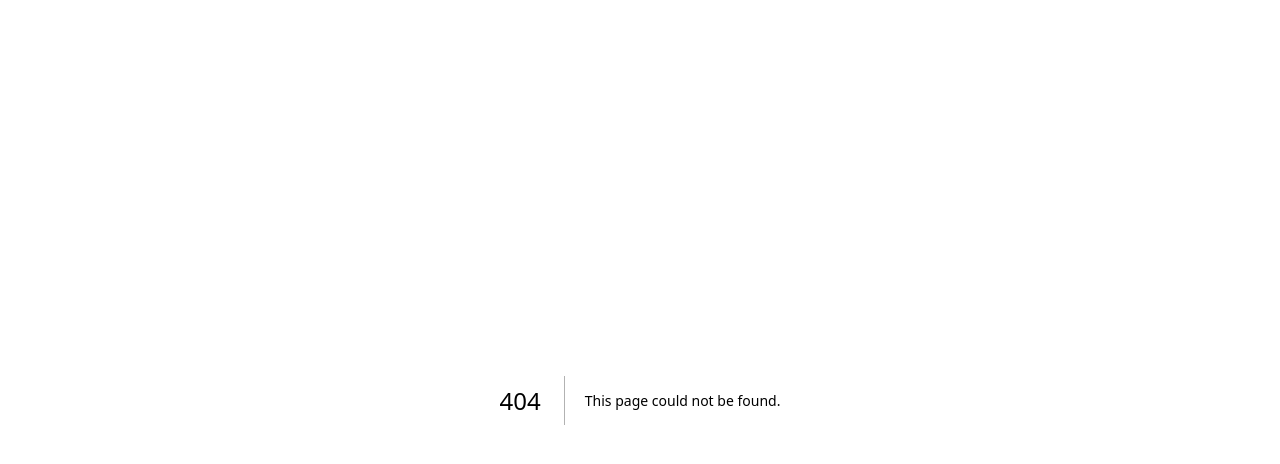
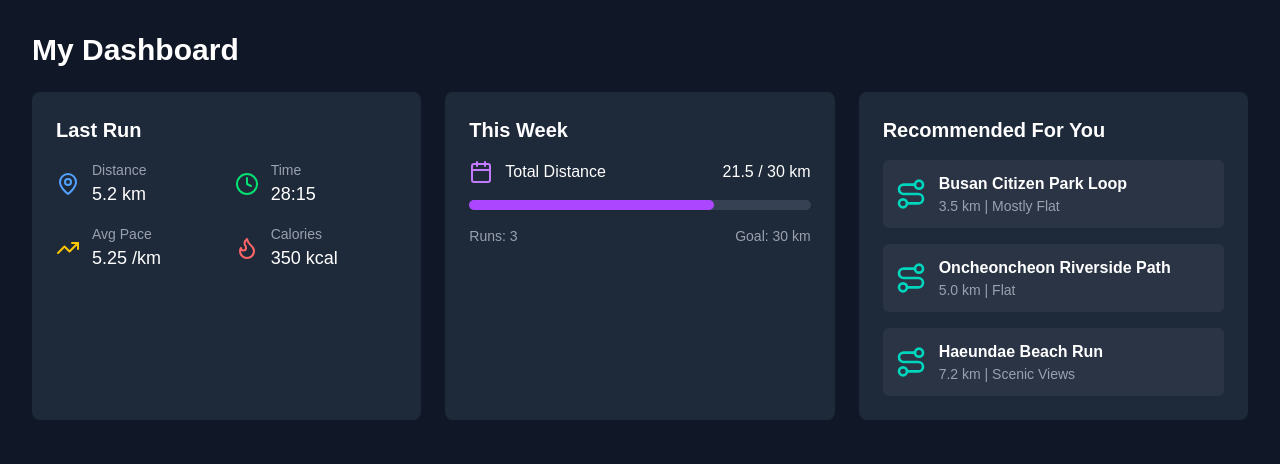
Before and after one commit to sinbin1036/runnging_mate, a Next.js app: page /dashboard in a window 1280 px wide. Before the commit this address had no page. Shown: the top 464 px of the page. Built offline with nearby package versions, Linux system fonts and the light colour scheme.

Commit message:
dashboard page

```diff
--- /dev/null
+++ b/src/app/dashboard/page.tsx
@@ -0,0 +1,223 @@
+import type { SVGProps } from "react";
+
+export default function DashboardPage() {
+  return (
+    <div className="bg-gray-900 text-white min-h-screen">
+      <main className="p-4 sm:p-6 md:p-8">
+        <h1 className="text-3xl font-bold mb-6">My Dashboard</h1>
+
+        <div className="grid grid-cols-1 md:grid-cols-2 lg:grid-cols-3 gap-6">
+          {/* Last Run Card */}
+          <div className="bg-gray-800 rounded-lg p-6">
+            <h2 className="text-xl font-semibold mb-4">Last Run</h2>
+            <div className="grid grid-cols-2 gap-4">
+              <div className="flex items-center space-x-3">
+                <MapPinIcon className="w-6 h-6 text-blue-400" />
+                <div>
+                  <p className="text-gray-400 text-sm">Distance</p>
+                  <p className="text-lg font-medium">5.2 km</p>
+                </div>
+              </div>
+              <div className="flex items-center space-x-3">
+                <ClockIcon className="w-6 h-6 text-green-400" />
+                <div>
+                  <p className="text-gray-400 text-sm">Time</p>
+                  <p className="text-lg font-medium">28:15</p>
+                </div>
+              </div>
+              <div className="flex items-center space-x-3">
+                <TrendingUpIcon className="w-6 h-6 text-yellow-400" />
+                <div>
+                  <p className="text-gray-400 text-sm">Avg Pace</p>
+                  <p className="text-lg font-medium">5.25 /km</p>
+                </div>
+              </div>
+              <div className="flex items-center space-x-3">
+                <FlameIcon className="w-6 h-6 text-red-400" />
+                <div>
+                  <p className="text-gray-400 text-sm">Calories</p>
+                  <p className="text-lg font-medium">350 kcal</p>
+                </div>
+              </div>
+            </div>
+          </div>
+
+          {/* This Week Card */}
+          <div className="bg-gray-800 rounded-lg p-6">
+            <h2 className="text-xl font-semibold mb-4">This Week</h2>
+            <div className="space-y-4">
+              <div className="flex items-center justify-between">
+                <div className="flex items-center space-x-3">
+                  <CalendarIcon className="w-6 h-6 text-purple-400" />
+                  <p>Total Distance</p>
+                </div>
+                <p className="font-medium">21.5 / 30 km</p>
+              </div>
+              <div className="w-full bg-gray-700 rounded-full h-2.5">
+                <div
+                  className="bg-purple-500 h-2.5 rounded-full"
+                  style={{ width: `${(21.5 / 30) * 100}%` }}
+                ></div>
+              </div>
+              <div className="flex items-center justify-between text-gray-400 text-sm">
+                <span>Runs: 3</span>
+                <span>Goal: 30 km</span>
+              </div>
+            </div>
+          </div>
+
+          {/* Recommended For You Card */}
+          <div className="bg-gray-800 rounded-lg p-6">
+            <h2 className="text-xl font-semibold mb-4">Recommended For You</h2>
+            <div className="space-y-4">
+              <div className="flex items-center space-x-3 bg-gray-700/50 p-3 rounded-md">
+                <RouteIcon className="w-8 h-8 text-teal-400" />
+                <div>
+                  <p className="font-semibold">Busan Citizen Park Loop</p>
+                  <p className="text-sm text-gray-400">3.5 km | Mostly Flat</p>
+                </div>
+              </div>
+              <div className="flex items-center space-x-3 bg-gray-700/50 p-3 rounded-md">
+                <RouteIcon className="w-8 h-8 text-teal-400" />
+                <div>
+                  <p className="font-semibold">Oncheoncheon Riverside Path</p>
+                  <p className="text-sm text-gray-400">5.0 km | Flat</p>
+                </div>
+              </div>
+              <div className="flex items-center space-x-3 bg-gray-700/50 p-3 rounded-md">
+                <RouteIcon className="w-8 h-8 text-teal-400" />
+                <div>
+                  <p className="font-semibold">Haeundae Beach Run</p>
+                  <p className="text-sm text-gray-400">7.2 km | Scenic Views</p>
+                </div>
+              </div>
+            </div>
+          </div>
+        </div>
+      </main>
+    </div>
+  );
+}
+
+// SVG Icons as React Components
+function MapPinIcon(props: SVGProps<SVGSVGElement>) {
+  return (
+    <svg
+      {...props}
+      xmlns="http://www.w3.org/2000/svg"
+      width="24"
+      height="24"
+      viewBox="0 0 24 24"
+      fill="none"
+      stroke="currentColor"
+      strokeWidth="2"
+      strokeLinecap="round"
+      strokeLinejoin="round"
+    >
+      <path d="M20 10c0 6-8 12-8 12s-8-6-8-12a8 8 0 0 1 16 0Z" />
+      <circle cx="12" cy="10" r="3" />
+    </svg>
+  );
+}
+
+function ClockIcon(props: SVGProps<SVGSVGElement>) {
+  return (
+    <svg
+      {...props}
+      xmlns="http://www.w3.org/2000/svg"
+      width="24"
+      height="24"
+      viewBox="0 0 24 24"
+      fill="none"
+      stroke="currentColor"
+      strokeWidth="2"
+      strokeLinecap="round"
+      strokeLinejoin="round"
+    >
+      <circle cx="12" cy="12" r="10" />
+      <polyline points="12 6 12 12 16 14" />
+    </svg>
+  );
+}
+
+function TrendingUpIcon(props: SVGProps<SVGSVGElement>) {
+  return (
+    <svg
+      {...props}
+      xmlns="http://www.w3.org/2000/svg"
+      width="24"
+      height="24"
+      viewBox="0 0 24 24"
+      fill="none"
+      stroke="currentColor"
+      strokeWidth="2"
+      strokeLinecap="round"
+      strokeLinejoin="round"
+    >
+      <polyline points="22 7 13.5 15.5 8.5 10.5 2 17" />
+      <polyline points="16 7 22 7 22 13" />
+    </svg>
+  );
+}
+
+function FlameIcon(props: SVGProps<SVGSVGElement>) {
+  return (
+    <svg
+      {...props}
+      xmlns="http://www.w3.org/2000/svg"
+      width="24"
+      height="24"
+      viewBox="0 0 24 24"
+      fill="none"
+      stroke="currentColor"
+      strokeWidth="2"
+      strokeLinecap="round"
+      strokeLinejoin="round"
+    >
+      <path d="M8.5 14.5A2.5 2.5 0 0 0 11 12c0-1.38-.5-2-1-3-1.072-2.143-.224-4.054 2-6 .5 2.5 2 4.9 4 6.5 2 1.6 3 3.5 3 5.5a7 7 0 1 1-14 0c0-1.153.433-2.294 1-3a2.5 2.5 0 0 0 2.5 2.5z" />
+    </svg>
+  );
+}
+
+function CalendarIcon(props: SVGProps<SVGSVGElement>) {
+  return (
+    <svg
+      {...props}
+      xmlns="http://www.w3.org/2000/svg"
+      width="24"
+      height="24"
+      viewBox="0 0 24 24"
+      fill="none"
+      stroke="currentColor"
+      strokeWidth="2"
+      strokeLinecap="round"
+      strokeLinejoin="round"
+    >
+      <rect width="18" height="18" x="3" y="4" rx="2" ry="2" />
+      <line x1="16" x2="16" y1="2" y2="6" />
+      <line x1="8" x2="8" y1="2" y2="6" />
+      <line x1="3" x2="21" y1="10" y2="10" />
+    </svg>
+  );
+}
+
+function RouteIcon(props: SVGProps<SVGSVGElement>) {
+  return (
+    <svg
+      {...props}
+      xmlns="http://www.w3.org/2000/svg"
+      width="24"
+      height="24"
+      viewBox="0 0 24 24"
+      fill="none"
+      stroke="currentColor"
+      strokeWidth="2"
+      strokeLinecap="round"
+      strokeLinejoin="round"
+    >
+      <circle cx="6" cy="19" r="3" />
+      <path d="M9 19h8.5a3.5 3.5 0 0 0 0-7h-11a3.5 3.5 0 0 1 0-7H15" />
+      <circle cx="18" cy="5" r="3" />
+    </svg>
+  );
+}
```
